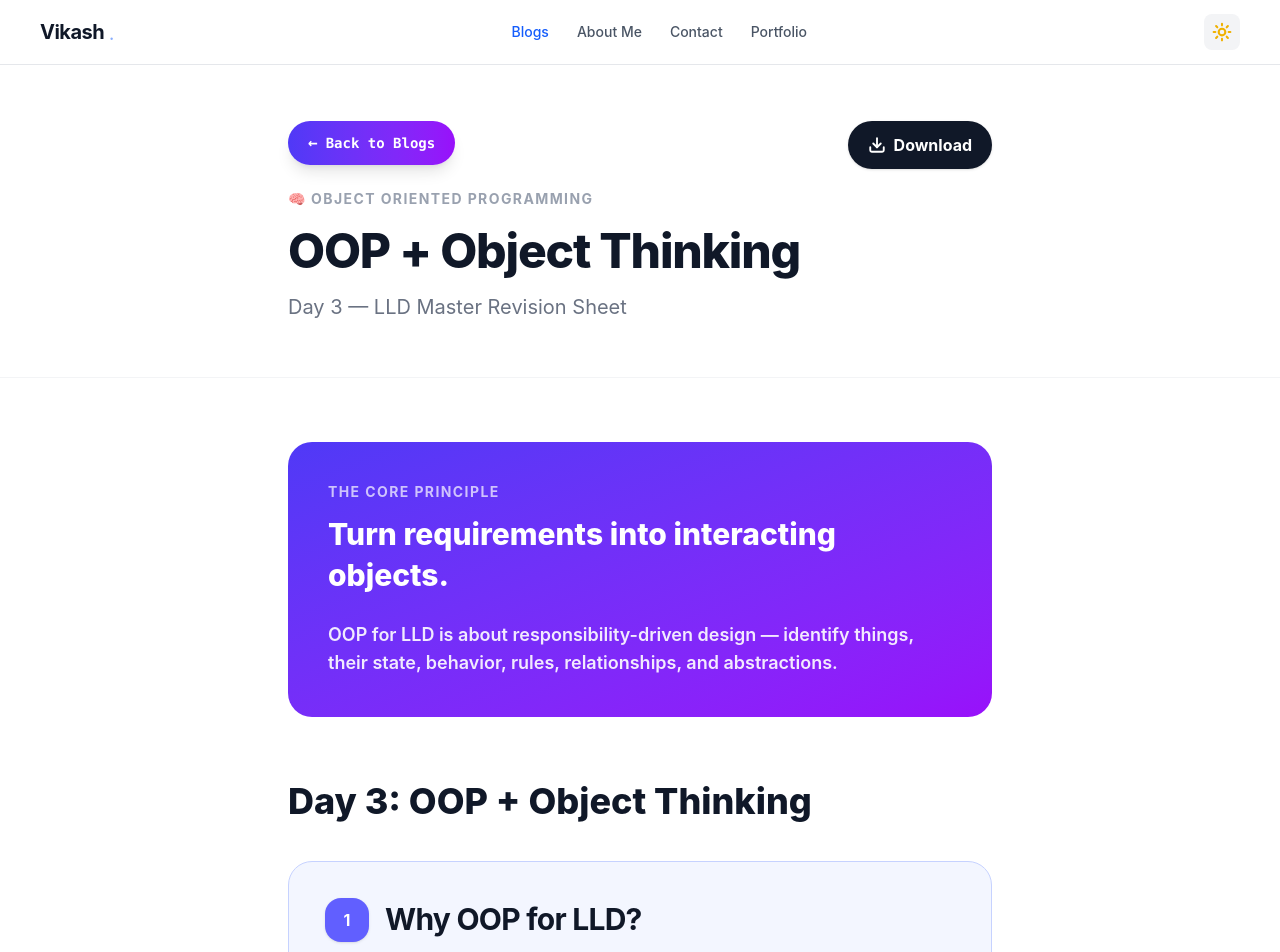
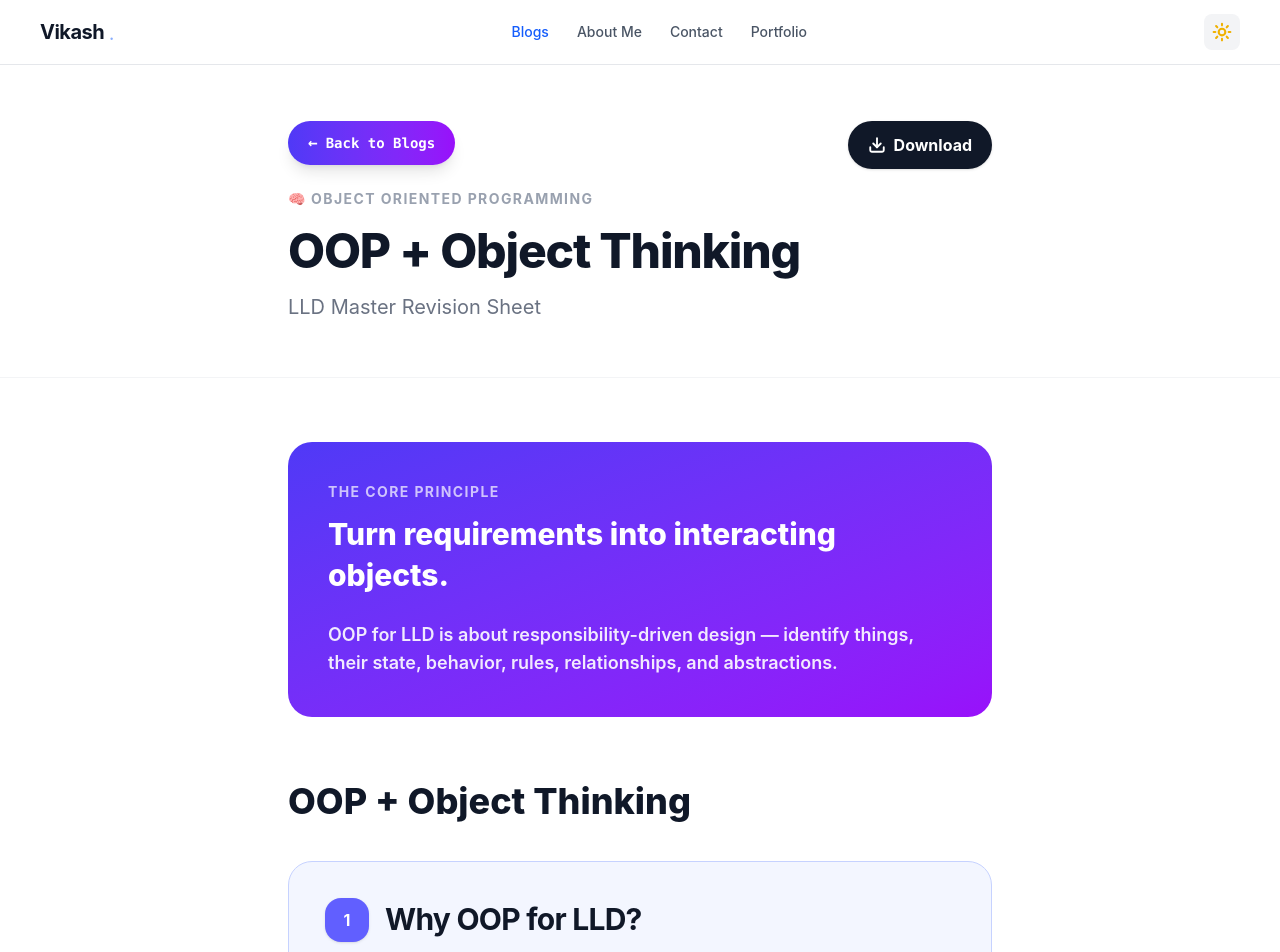
Before and after one commit to vikash1630/My-blogs, a React (Vite) app: page /blogs/OOPS in a window 1280 px wide. Shown: the top 952 px of the page. Built offline with nearby package versions, Linux system fonts and the light colour scheme.

Commit message:
Updated OOPS file

```diff
--- a/src/components/Blogs/ObjectOrientedProgramming/OOP1.jsx
+++ b/src/components/Blogs/ObjectOrientedProgramming/OOP1.jsx
@@ -609,7 +609,7 @@ const OOP1 = () => {
               OOP + Object Thinking
             </h1>
             <p className="mt-3 text-lg sm:text-xl text-gray-500 dark:text-gray-400">
-              Day 3 — LLD Master Revision Sheet
+              LLD Master Revision Sheet
             </p>
           </div>
           {/* Optional download if you have a PDF; we can skip or keep generic */}
@@ -640,7 +640,7 @@ const OOP1 = () => {
         {/* All concepts */}
         <RevealSection className="mb-16">
           <h2 className="text-3xl sm:text-4xl font-extrabold text-gray-900 dark:text-white mb-10">
-            Day 3: OOP + Object Thinking
+            OOP + Object Thinking
           </h2>
           <div className="flex flex-col gap-10">
             {concepts.map((concept) => (
```
